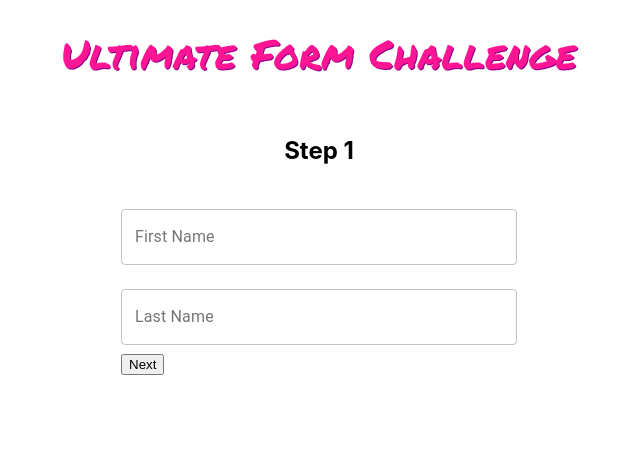
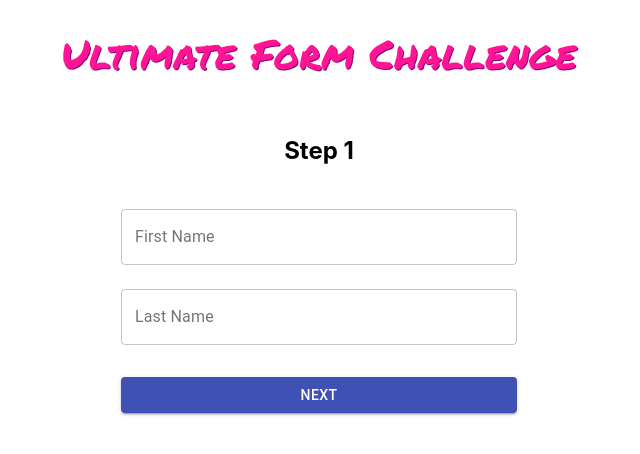
Before and after one commit to kawilliams8/ultimate-form, a React (Create React App) app: page / in a window 1280 px wide. Shown: the top 454 px of the page, without its empty margins (321-961 px from the left). Built offline with nearby package versions, Linux system fonts and the light colour scheme.

Commit message:
Incorporate PrimaryButton into Step1

```diff
--- a/src/Step1.js
+++ b/src/Step1.js
@@ -3,6 +3,7 @@ import { useHistory } from 'react-router-dom';
 import { MainContainer } from './components/MainContainer';
 import { Form } from './components/Form';
 import { Input } from './components/Input';
+import { PrimaryButton } from './components/PrimaryButton';
 
 export const Step1 = () => {
   const { register, handleSubmit, errors } = useForm();
@@ -28,7 +29,7 @@ export const Step1 = () => {
           type="text"
           label="Last Name"
         />
-        <button type="submit">Next</button>
+        <PrimaryButton type="submit">Next</PrimaryButton>
       </Form>
     </MainContainer>
   );
```
